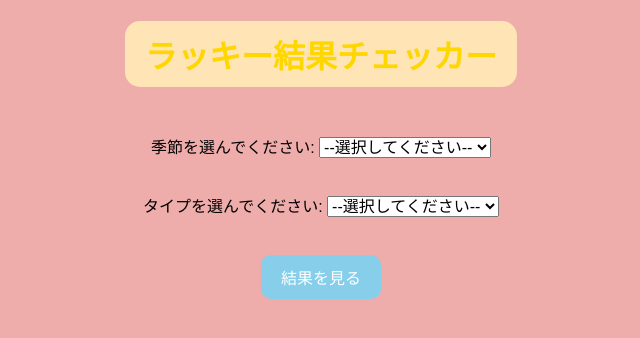
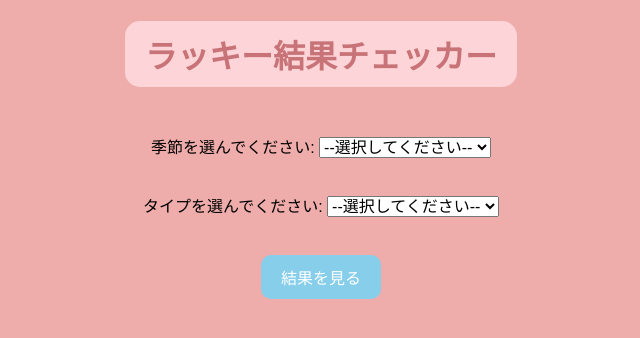
Before and after one commit to 24hs202/takuan, a plain HTML site: page index.html in a window 1280 px wide. Shown: the whole page, without its empty margins (319-959 px from the left). Drawn offline with Linux system fonts and the light colour scheme.

Commit message:
Update index.html

```diff
--- a/index.html
+++ b/index.html
@@ -14,8 +14,8 @@
   }
 
   h1 {
-    color: #FFD700; /* 黄色 */
-    background-color: #FFE4B5; /* 薄いオレンジ */
+    color: #C87377;
+    background-color: #FDD4D7;
     display: inline-block;
     padding: 10px 20px;
     border-radius: 15px;
```
